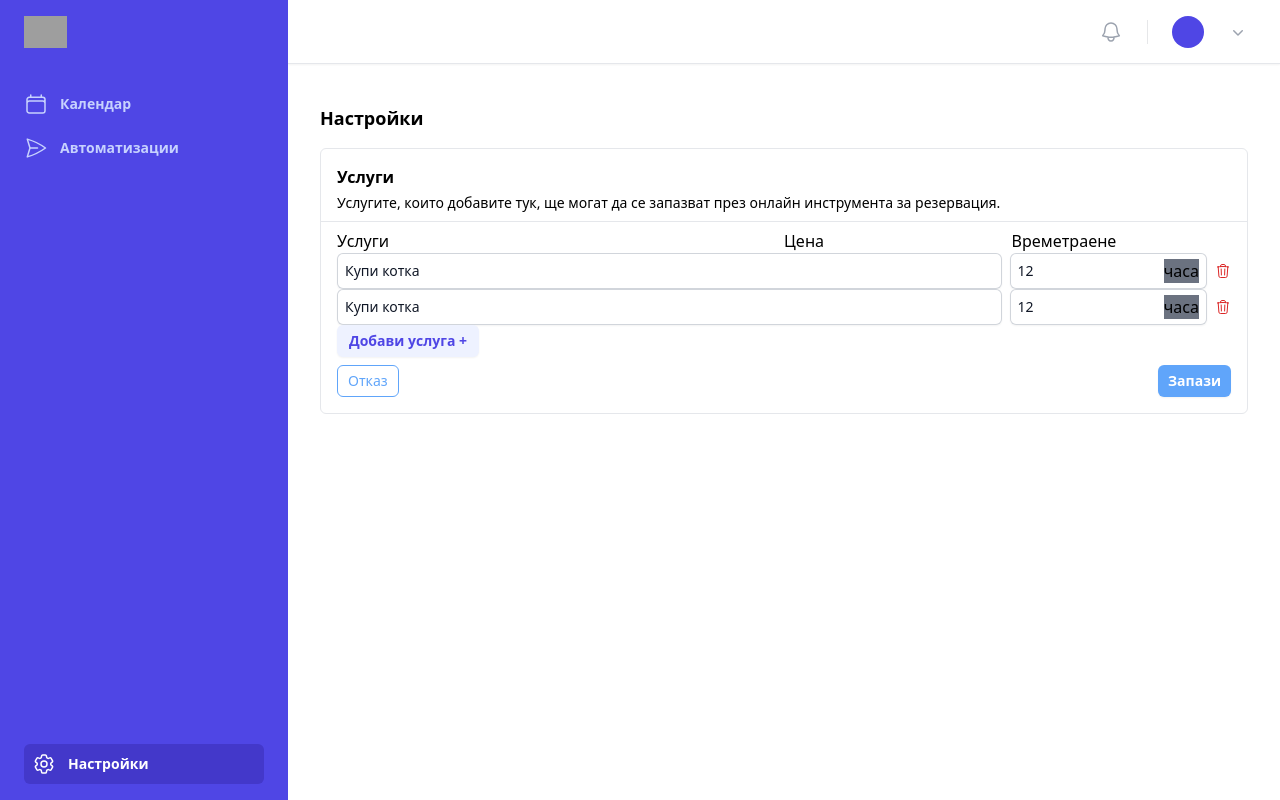
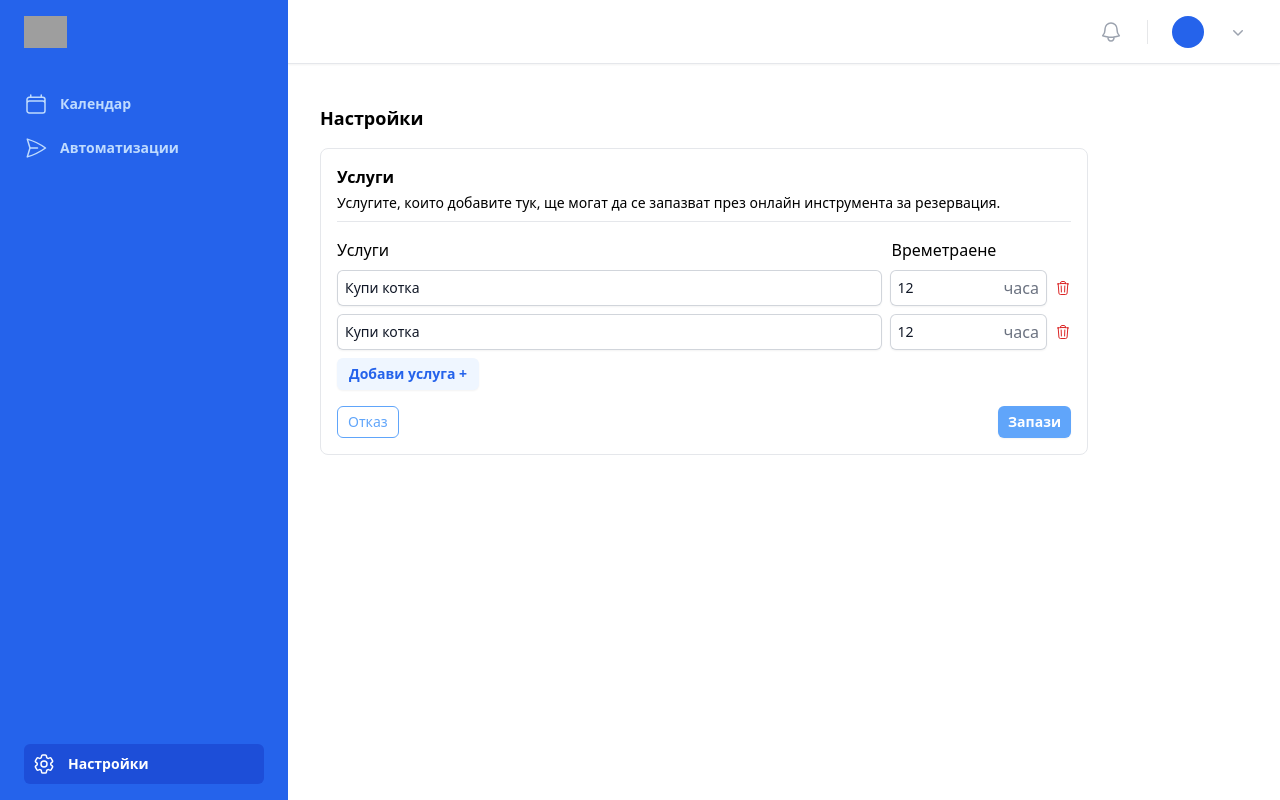
Before and after one commit to ldak/hackathon-crm-frontend, a Vue app: page /admin/settings in a window 1280 px wide. Built offline with nearby package versions, Linux system fonts and the light colour scheme; grey boxes are pictures that could not be loaded; what v-calendar would draw is missing.

Commit message:
style things

```diff
--- a/src/assets/tailwind.css
+++ b/src/assets/tailwind.css
@@ -10,13 +10,13 @@
 
 @layer components {
     .tail-input {
-        @apply block px-2 rounded-md border-0 py-1.5 text-gray-900 shadow-sm ring-1 ring-inset ring-gray-300 placeholder:text-gray-400 focus:ring-2 focus:ring-inset focus:ring-indigo-600 sm:text-sm sm:leading-6 focus-visible:outline-0
+        @apply block px-2 rounded-md border-0 py-1.5 text-gray-900 shadow-sm ring-1 ring-inset ring-gray-300 placeholder:text-gray-400 focus:ring-2 focus:ring-inset focus:ring-blue-600 sm:text-sm sm:leading-6 focus-visible:outline-0
     }
     .primary-button {
         @apply disabled:opacity-50 transition-all bg-blue-400 px-2.5 py-1 flex-center rounded-md text-sm font-semibold leading-6 text-white shadow-sm hover:bg-blue-500 focus-visible:outline focus-visible:outline-2 focus-visible:outline-offset-2 focus-visible:outline-blue-600
     }
     .soft-button {
-        @apply rounded-md bg-indigo-50 px-3 py-1.5 text-sm font-semibold text-indigo-600 shadow-sm hover:bg-indigo-100
+        @apply rounded-md bg-blue-50 px-3 py-1.5 text-sm font-semibold text-blue-600 shadow-sm hover:bg-blue-100
     }
     .secondary-button {
         @apply relative border-blue-400 border text-blue-400 px-2.5 py-1 flex-center rounded-md text-sm font-medium  hover:bg-gray-50
--- a/src/components/Forms/SearchInput.vue
+++ b/src/components/Forms/SearchInput.vue
@@ -4,7 +4,7 @@
                type="text"
                name="search"
                placeholder="Tърси..."
-               class="block pl-5 pr-10 rounded-full border-0 py-1.5 bg-gray-50 text-gray-900 shadow-sm ring-1 ring-inset ring-gray-300 placeholder:text-gray-400 focus:ring-2 focus:ring-inset focus:ring-indigo-600 sm:text-sm sm:leading-6 focus-visible:outline-0" />
+               class="block pl-5 pr-10 rounded-full border-0 py-1.5 bg-gray-50 text-gray-900 shadow-sm ring-1 ring-inset ring-gray-300 placeholder:text-gray-400 focus:ring-2 focus:ring-inset focus:ring-blue-600 sm:text-sm sm:leading-6 focus-visible:outline-0" />
         <div class="absolute inset-y-0 right-0 flex py-1.5 pr-3 text-gray-600">
                 <MagnifyingGlassIcon/>
         </div>
--- a/src/components/Forms/SearchSelect.vue
+++ b/src/components/Forms/SearchSelect.vue
@@ -3,7 +3,7 @@
         <div class="relative">
             <ComboboxInput
                     autocomplete="off"
-                    class="w-full rounded-md border-0 bg-white py-1.5 pl-3 pr-10 text-gray-900 shadow-sm ring-1 ring-inset ring-gray-300 focus:ring-2 focus:ring-inset focus:ring-indigo-600 sm:text-sm sm:leading-6"
+                    class="w-full rounded-md border-0 bg-white py-1.5 pl-3 pr-10 text-gray-900 shadow-sm ring-1 ring-inset ring-gray-300 focus:ring-2 focus:ring-inset focus:ring-blue-600 sm:text-sm sm:leading-6"
                     @change="emits('update:search', $event.target.value)"
                     :display-value="(model) => model?.Name"/>
             <ComboboxButton class="absolute inset-y-0 right-0 flex items-center rounded-r-md px-2 focus:outline-none">
@@ -14,13 +14,13 @@
                              class="absolute z-10 mt-1 max-h-60 w-full overflow-auto rounded-md bg-white py-1 text-base shadow-lg ring-1 ring-black ring-opacity-5 focus:outline-none sm:text-sm">
                 <ComboboxOption v-for="model in options" :key="model.ID" :value="model" as="template"
                                 v-slot="{ active, selected }">
-                    <li :class="['relative cursor-default select-none py-2 pl-8 pr-4', active ? 'bg-indigo-600 text-white' : 'text-gray-900']">
+                    <li :class="['relative cursor-default select-none py-2 pl-8 pr-4', active ? 'bg-blue-600 text-white' : 'text-gray-900']">
                         <span :class="['block truncate', selected && 'font-semibold']">
                           {{ model.Name }}
                         </span>
 
                         <span v-if="selected"
-                              :class="['absolute inset-y-0 left-0 flex items-center pl-1.5', active ? 'text-white' : 'text-indigo-600']">
+                              :class="['absolute inset-y-0 left-0 flex items-center pl-1.5', active ? 'text-white' : 'text-blue-600']">
                           <CheckIcon class="h-5 w-5" aria-hidden="true"/>
                         </span>
                     </li>
--- a/src/components/Forms/VSelect.vue
+++ b/src/components/Forms/VSelect.vue
@@ -1,7 +1,7 @@
 <template>
     <Listbox as="div" v-model="model">
         <div class="relative mt-2">
-            <ListboxButton class="relative w-full cursor-default rounded-md bg-white py-1.5 pl-3 pr-10 text-left text-gray-900 shadow-sm ring-1 ring-inset ring-gray-300 focus:outline-none focus:ring-2 focus:ring-indigo-600 sm:text-sm sm:leading-6">
+            <ListboxButton class="relative w-full cursor-default rounded-md bg-white py-1.5 pl-3 pr-10 text-left text-gray-900 shadow-sm ring-1 ring-inset ring-gray-300 focus:outline-none focus:ring-2 focus:ring-blue-600 sm:text-sm sm:leading-6">
                 <span class="block truncate">{{ options.find((option)=> option.key === modelValue).value }}</span>
                 <span class="pointer-events-none absolute inset-y-0 right-0 flex items-center pr-2">
           <ChevronUpDownIcon class="h-5 w-5 text-gray-400" aria-hidden="true" />
@@ -11,10 +11,10 @@
             <transition leave-active-class="transition ease-in duration-100" leave-from-class="opacity-100" leave-to-class="opacity-0">
                 <ListboxOptions class="absolute z-10 mt-1 max-h-60 w-full overflow-auto rounded-md bg-white py-1 text-base shadow-lg ring-1 ring-black ring-opacity-5 focus:outline-none sm:text-sm">
                     <ListboxOption as="template" v-for="option in options" :id="option.key" :key="option.key" :value="option.key" v-slot="{ active, selected }">
-                        <li :class="[active ? 'bg-indigo-600 text-white' : 'text-gray-900', 'relative cursor-default select-none py-2 pl-8 pr-4']">
+                        <li :class="[active ? 'bg-blue-600 text-white' : 'text-gray-900', 'relative cursor-default select-none py-2 pl-8 pr-4']">
                             <span :class="[selected ? 'font-semibold' : 'font-normal', 'block truncate']">{{ option.value }}</span>
 
-                            <span v-if="selected" :class="[active ? 'text-white' : 'text-indigo-600', 'absolute inset-y-0 left-0 flex items-center pl-1.5']">
+                            <span v-if="selected" :class="[active ? 'text-white' : 'text-blue-600', 'absolute inset-y-0 left-0 flex items-center pl-1.5']">
                 <CheckIcon class="h-5 w-5" aria-hidden="true" />
               </span>
                         </li>
--- a/src/components/Pagination.vue
+++ b/src/components/Pagination.vue
@@ -22,11 +22,11 @@
                             <span class="sr-only">Previous</span>
                             <ChevronLeftIcon class="h-5 w-5" aria-hidden="true"/>
                         </button>
-                        <!-- Current: "z-10 bg-indigo-600 text-white focus-visible:outline focus-visible:outline-2 focus-visible:outline-offset-2 focus-visible:outline-indigo-600", Default: "text-gray-900 ring-1 ring-inset ring-gray-300 hover:bg-gray-50 focus:outline-offset-0" -->
+                        <!-- Current: "z-10 bg-blue-600 text-white focus-visible:outline focus-visible:outline-2 focus-visible:outline-offset-2 focus-visible:outline-blue-600", Default: "text-gray-900 ring-1 ring-inset ring-gray-300 hover:bg-gray-50 focus:outline-offset-0" -->
                         <button v-for="link in links"
                                 @click="selectPage(link)"
                                 :class="{
-                                'z-10 bg-indigo-600 text-white focus:z-20 focus-visible:outline focus-visible:outline-2 focus-visible:outline-offset-2 focus-visible:outline-indigo-600': link === page,
+                                'z-10 bg-blue-600 text-white focus:z-20 focus-visible:outline focus-visible:outline-2 focus-visible:outline-offset-2 focus-visible:outline-blue-600': link === page,
                                 'hover:bg-gray-50 focus:z-20 cursor-pointer': link !== '...' && link !== page,
                                 'transition-all relative inline-flex items-center px-4 py-2 text-sm font-semibold text-gray-700 ring-1 ring-inset ring-gray-300 focus:outline-offset-0 min-w-12 flex-center': true,
                                 'cursor-default': link === '...',
--- a/src/views/Admin/Layout/AdminSideBar.vue
+++ b/src/views/Admin/Layout/AdminSideBar.vue
@@ -1,5 +1,5 @@
 <template>
-    <div class="flex grow flex-col gap-y-5 overflow-y-auto bg-indigo-600 px-6 pb-4">
+    <div class="flex grow flex-col gap-y-5 overflow-y-auto bg-blue-600 px-6 pb-4">
         <div class="flex h-16 shrink-0 items-center">
             <img class="h-8 w-auto" src="https://tailwindui.com/img/logos/mark.svg?color=white"
                  alt="Your Company"/>
@@ -11,10 +11,10 @@
                         <li v-for="item in navigation" :key="item.name">
                             <router-link :to="item.to"
                                          v-slot="{ isActive }"
-                                         active-class="bg-indigo-700 text-white"
-                                         :class="['text-indigo-200 hover:text-white hover:bg-indigo-700', 'group flex gap-x-3 rounded-md p-2 text-sm leading-6 font-semibold']">
+                                         active-class="bg-blue-700 text-white"
+                                         :class="['text-blue-200 hover:text-white hover:bg-blue-700', 'group flex gap-x-3 rounded-md p-2 text-sm leading-6 font-semibold']">
                                 <component :is="item.icon"
-                                           :class="[isActive ? 'text-white' : 'text-indigo-200 group-hover:text-white', 'h-6 w-6 shrink-0']"
+                                           :class="[isActive ? 'text-white' : 'text-blue-200 group-hover:text-white', 'h-6 w-6 shrink-0']"
                                            aria-hidden="true"/>
                                 {{ item.name }}
                             </router-link>
@@ -22,12 +22,12 @@
                     </ul>
                 </li>
 <!--                <li>-->
-<!--                    <div class="text-xs font-semibold leading-6 text-indigo-200">Your teams</div>-->
+<!--                    <div class="text-xs font-semibold leading-6 text-blue-200">Your teams</div>-->
 <!--                    <ul role="list" class="-mx-2 mt-2 space-y-1">-->
 <!--                        <li v-for="team in teams" :key="team.name">-->
 <!--                            <a :href="team.href"-->
-<!--                               :class="[team.current ? 'bg-indigo-700 text-white' : 'text-indigo-200 hover:text-white hover:bg-indigo-700', 'group flex gap-x-3 rounded-md p-2 text-sm leading-6 font-semibold']">-->
-<!--                                        <span class="flex h-6 w-6 shrink-0 items-center justify-center rounded-lg border border-indigo-400 bg-indigo-500 text-[0.625rem] font-medium text-white">-->
+<!--                               :class="[team.current ? 'bg-blue-700 text-white' : 'text-blue-200 hover:text-white hover:bg-blue-700', 'group flex gap-x-3 rounded-md p-2 text-sm leading-6 font-semibold']">-->
+<!--                                        <span class="flex h-6 w-6 shrink-0 items-center justify-center rounded-lg border border-blue-400 bg-blue-500 text-[0.625rem] font-medium text-white">-->
 <!--                                            {{ team.initial }}-->
 <!--                                        </span>-->
 <!--                                <span class="truncate">{{ team.name }}</span>-->
@@ -38,9 +38,9 @@
                 <li class="mt-auto">
                     <router-link :to="{name: 'admin.settings'}"
                                  v-slot="{ isActive }"
-                                 active-class="bg-indigo-700 text-white"
-                                 :class="['text-indigo-200 hover:text-white hover:bg-indigo-700', 'group flex gap-x-3 rounded-md p-2 text-sm leading-6 font-semibold']">
-                        <Cog6ToothIcon :class="[isActive ? 'text-white' : 'text-indigo-200 group-hover:text-white', 'h-6 w-6 shrink-0']"
+                                 active-class="bg-blue-700 text-white"
+                                 :class="['text-blue-200 hover:text-white hover:bg-blue-700', 'group flex gap-x-3 rounded-md p-2 text-sm leading-6 font-semibold']">
+                        <Cog6ToothIcon :class="[isActive ? 'text-white' : 'text-blue-200 group-hover:text-white', 'h-6 w-6 shrink-0']"
                                        aria-hidden="true"/>
                         Настройки
                     </router-link>
--- a/src/views/Admin/Layout/AdminTopBar.vue
+++ b/src/views/Admin/Layout/AdminTopBar.vue
@@ -32,7 +32,7 @@
                     <MenuButton class="-m-1.5 flex items-center p-1.5">
                         <span class="sr-only">Open user menu</span>
 <!--                        Avatar Icon-->
-                        <div class="h-8 w-8 rounded-full bg-indigo-600 flex-center">
+                        <div class="h-8 w-8 rounded-full bg-blue-600 flex-center">
                             <div class="font-bold text-white text-xs">
                                 {{userStore.getInitials}}
                             </div>
--- a/src/views/Admin/Settings.vue
+++ b/src/views/Admin/Settings.vue
@@ -3,24 +3,25 @@
 <div class="w-full">
 
     <div class="text-lg font-bold mb-4">Настройки</div>
-    <div class="p-4 relative border-gray-200 border rounded-md">
+    <div class="p-4 relative border-gray-200 border rounded-lg max-w-screen-md">
         <div class="font-bold mb-1">Услуги</div>
         <div class="text-sm mb-2">Услугите, които добавите тук, ще могат да се запазват през онлайн инструмента за резервация.</div>
-        <div class="absolute left-0 right-0 h-px bg-gray-200"></div>
-        <div class="mt-4 flex gap-2">
-            <div class="w-1/2">Услуги</div>
-            <div class="w-1/4">Цена</div>
+        <div class="h-px bg-gray-200"></div>
+
+        <div class="flex flex-col gap-2 items-start mt-4 w-full">
+            <div class="flex gap-4 w-full">
+                <div class="w-3/4">Услуги</div>
                 <div class="w-1/4">Времетраене</div>
             </div>
-        <transition-group name="fade" >
+            <transition-group name="fade">
                 <div v-for="service in state.services"
                      :key="service.uuid"
-                 class="flex items-center gap-2">
+                     class="flex items-center gap-2 w-full">
                     <input v-model="service.name" class="w-3/4 tail-input">
                     <div class="w-1/4 flex-center gap-2">
-                    <div class="relative flex-center">
+                        <div class="relative flex-center flex-1">
                             <input v-model="service.duration" type="number" class="w-full tail-input pr-10">
-                        <div class="absolute right-2 bg-gray-500">часа</div>
+                            <div class="absolute right-2 text-gray-500">часа</div>
                         </div>
                         <button @click="state.services = state.services.filter((s) => s.uuid!=service.uuid);">
                             <TrashIcon class="w-4 text-red-600"/>
@@ -29,7 +30,9 @@
                 </div>
             </transition-group>
             <button class="soft-button" @click="add" >Добави услуга +</button>
-        <div class="mt-2 flex w-full justify-between">
+
+        </div>
+        <div class="mt-4 flex w-full justify-between">
             <button class="secondary-button" @click="state.services =  { ...state.original_services}">Отказ</button>
             <button class="primary-button" @click="submit">Запази</button>
         </div>
```
Lines whose indentation alone changed are shown as unchanged.
